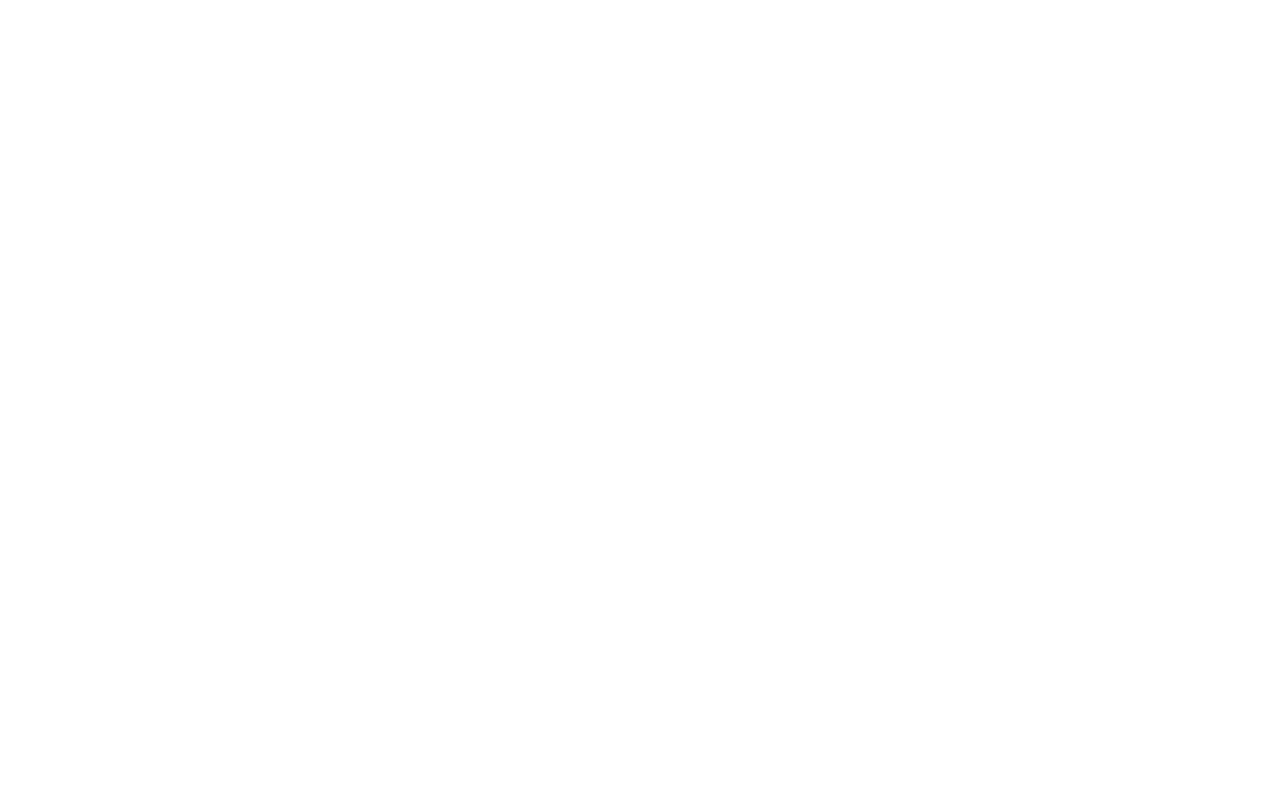
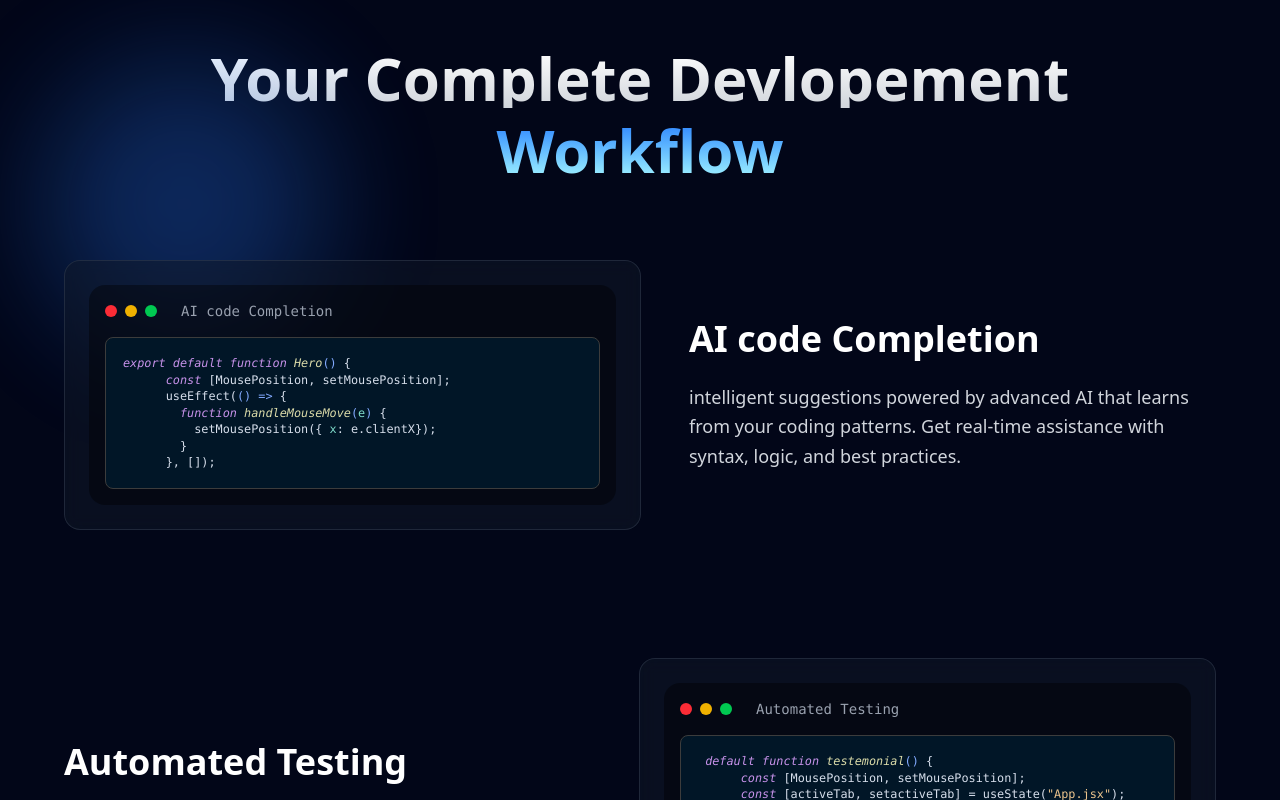
Before and after one commit to 00HAMZA/AI-app-chatbot, a React (Vite) app: page / in a window 1280 px wide. Shown: the part 820-1620 px from the top of the page. Before the commit the page ends 800 px from the top, so only its background shows below. Built offline with nearby package versions, Linux system fonts and the light colour scheme.

Commit message:
finish the features section

```diff
--- a/src/Components/Features.jsx
+++ b/src/Components/Features.jsx
@@ -1,5 +1,126 @@
 //<></>
 //{}
-export default function Features(){
-    return <div></div>
+import SyntaxHighlighter from "react-syntax-highlighter";
+import { nightOwl } from "react-syntax-highlighter/dist/esm/styles/hljs";
+
+const features = [
+  {
+    title: "AI code Completion",
+    description:
+      "intelligent suggestions powered by advanced AI that learns from your coding patterns. Get real-time assistance with syntax, logic, and best practices.",
+    CodeSnippit: `export default function Hero() {
+      const [MousePosition, setMousePosition];
+      useEffect(() => {
+        function handleMouseMove(e) {
+          setMousePosition({ x: e.clientX});
+        }
+      }, []);`,
+    imagePosition: "left",
+  },
+  {
+    title: "Automated Testing",
+    description:
+      "Generate comprehensive test suites automatically. Our AI analyzes your code and creates unit tests, integration tests, and edge case coverage.",
+    CodeSnippit: ` default function testemonial() {
+      const [MousePosition, setMousePosition];
+      const [activeTab, setactiveTab] = useState("App.jsx");
+      useEffect(() => {
+        function handleMouseMove(e) {
+          setMousePosition({ x: e.clientX);
+        }
+        window.addEventListener("mousemove");
+        return () => window
+      }, []);`,
+    imagePosition: "right",
+  },
+  {
+    title: "Smart Debugging",
+    description:
+      "Identify and fix bugs before they reach production. AI-powered error detection and resolution suggestions help you debug faster.",
+    CodeSnippit: `export default function Hero() {
+      const [activeTab, setactiveTab] = useState("App.jsx");
+      useEffect(() => {
+        function handleMouseMove(e) {
+          setMousePosition({ x: e.clientX, y: e.clientY });
+        }
+    imagePosition: "left",`,
+  },
+];
+export default function Features() {
+  return (
+    <section className="py-17 sm:py20 px-10 sm:px-6 lg:px-10 relative">
+      <div className="absolute top-20 left-4 sm:left-10 w-78 sm:w-72 h-78 sm:h-72 bg-blue-500/30 rounded-full blur-3xl animate-pulse"></div>
+      <div className="max-w-6xl mx-auto">
+        <div className="text-center mb-12 sm:mb-17 lg:mb-20">
+          <h1 className="flex flex-col gap-3 text-5xl sm:text-4xl md:5xl lg:text-6xl font-bold mb-4 sm:mb-7">
+            <span className="bg-gradient-to-b from-white to-gray-300 bg-clip-text text-transparent">
+              Your Complete Devlopement
+            </span>
+            <span className="bg-gradient-to-b from-blue-500  to-cyan-200 bg-clip-text text-transparent">
+              Workflow
+            </span>
+          </h1>
+        </div>
+
+        <div className="space-y-17 sm:space-y-20 lg:space-y-32">
+          {features.map((feature, key) => (
+            <div
+              key={key}
+              className={`flex flex-col lg:flex-row items-center gap-8 sm:gap-12 ${feature.imagePosition === "right" ? "lg:flex-row-reverse" : ""}`}
+            >
+              {/* Code Section */}
+              <div className="flex-1 relative bg-gray-900/50 backdrop-blur-sm border border-gray-700/50 rounded-xl sm:rounded-2xl p-4 sm:p-6 overflow-hidden group-hover:border group-hover:border-blue-600/50 transition-all duration-300">
+                <div className="bg-black/40 rounded-2xl flex-1 w-full">
+                  <div className="ralative group">
+                    {/* Ide interface */}
+                    <div className="bg-gray-940 rounded-lg p-3 sm:p-4 font-mono text-xs sm:text-sm">
+                      <div className="flex items-center space-x-1 sm:space-x-2 mb-3 sm:mb-4">
+                        <div className="flex space-x-1 sm:space-x-2 items-center">
+                          <div className="w-2 h-2 sm:w-3 sm:h-3 rounded-full bg-red-500" />
+                          <div className="w-2 h-2 sm:w-3 sm:h-3 rounded-full bg-yellow-500" />
+                          <div className="w-2 h-2 sm:w-3 sm:h-3 rounded-full bg-green-500" />
+                        </div>
+                        <span className="text-gray-400 ml-2 sm:ml-4 text-xs sm:text-sm">
+                          {feature.title}
+                        </span>
+                      </div>
+                      <div>
+                        <SyntaxHighlighter
+                          language="javascript"
+                          style={nightOwl}
+                          customStyle={{
+                            margin: 0,
+                            borderRadius: "8px",
+                            fontSize: "0.74rem",
+                            lineHeight: "1.4",
+                            border: "1px solid #3c3c3c",
+                            overflow: "hidden",
+                            padding: "17px",
+                          }}
+                          wrapLines={true}
+                        >
+                          {feature.CodeSnippit}
+                        </SyntaxHighlighter>
+                      </div>
+                    </div>
+                  </div>
+                </div>
+              </div>
+              <div className="flex-1 w-full">
+                {/* text Section */}
+                <div className="max-w-full mx-auto lg:mx-0 text-center lg:text-left">
+                  <h2 className="text-4xl sm:text-3xl lg:text-4xl font-bold mb-4 sm:mb-6 text-white">
+                    {feature.title}
+                  </h2>
+                  <p className="text-gray-300 text-base text-xl sm:text-lg leading-relaxed">
+                    {feature.description}
+                  </p>
+                </div>
+              </div>
+            </div>
+          ))}
+        </div>
+      </div>
+    </section>
+  );
 }
--- a/src/Components/Hero.jsx
+++ b/src/Components/Hero.jsx
@@ -39,7 +39,7 @@
       <div className="max-w-7xl mx-auto relative text-center w-full">
         <div className="max-w-7xl mx-auto text-center lg:text-left flex flex-col lg:grid lg:grid-cols-2 gap-7 sm:gap-8 lg:gap-12 items-center relative">
           <div className="">
-            <div className="bg-gradient-to-r from-blue-300/30 to-white-200 inline-flex items-center sm:px-4 px-4 py-2 flex flex-row gap-2 bg-blue-500/10 border border-blue-400/40 rounded-3xl mb-3 sm:mb-4">
+            <div className="w-auto h-auto bg-gradient-to-r from-blue-300/30 to-white-200 inline-flex items-center sm:px-4 px-4 py-2 flex flex-row gap-2 bg-blue-500/10 border border-blue-400/40 rounded-3xl mb-3 sm:mb-4">
               <Sparkles className="w-4 h-4 text-blue-200/40" />
               <span className="text-xs sm:text-sm text-blue-300">
                 Introducing CodeFlow AI 2.0
@@ -76,7 +76,7 @@
           </div>
           <div className="relative order-2 w-full">
             <div className="relative bg-white/7 backdrop-blur-xl rounded-xl sm:rounded-2xl p-3 sm:p-4 shadow-2xl border border-white/10">
-              <div className="bg-gradient-to-br from-gray-900/20 to-gray-800/20 backdrop-blur-sm rounded-lg overflow-hidden h-[280px] sm:w-[349px] lg:h-[449px] border border-white/7 w-full">
+              <div className="bg-gradient-to-br from-gray-900/20 to-gray-800/20 backdrop-blur-sm rounded-lg overflow-hidden h-[280px] sm:h-[349px] lg:h-[449px] border border-white/7 w-full">
                 {/* IDE HEADER */}
                 <div className="flex  justify-between items-center px-3 sm:px-4 py-2 sm:py-3 bg-white/5 backdrop-blur-sm border-b border-white/10">
                   <div className="flex space-x-2 items-center">
--- a/src/Components/Navbar.jsx
+++ b/src/Components/Navbar.jsx
@@ -9,13 +9,13 @@
       <div className="max-w-7xl mx-auto px-4 sm:px-6 lg:px-8">
         <div className="flex items-center justify-between h-14 sm:h-16 md:h-20">
           {/* Left side — logo + brand name */}
-          <div className="flex items-center space-x-2 cursor-pointer">
+          <div className="flex items-center space-x-2 cursor-pointer transition-transform duration-200 hover:scale-107">
             <img
               src="/logo.png"
               alt="CodeFlow"
               className="w-6 h-6 sm:h-8 sm:w-8"
             />
-            <span className="text-lg sm:text-xl md:text-2xl font-medium">
+            <span className="text-lg sm:text-xl md:text-2xl font-medium space-x-1">
               <span className="text-white">Code</span>
               <span className="text-blue-400">Flow</span>
             </span>
```
